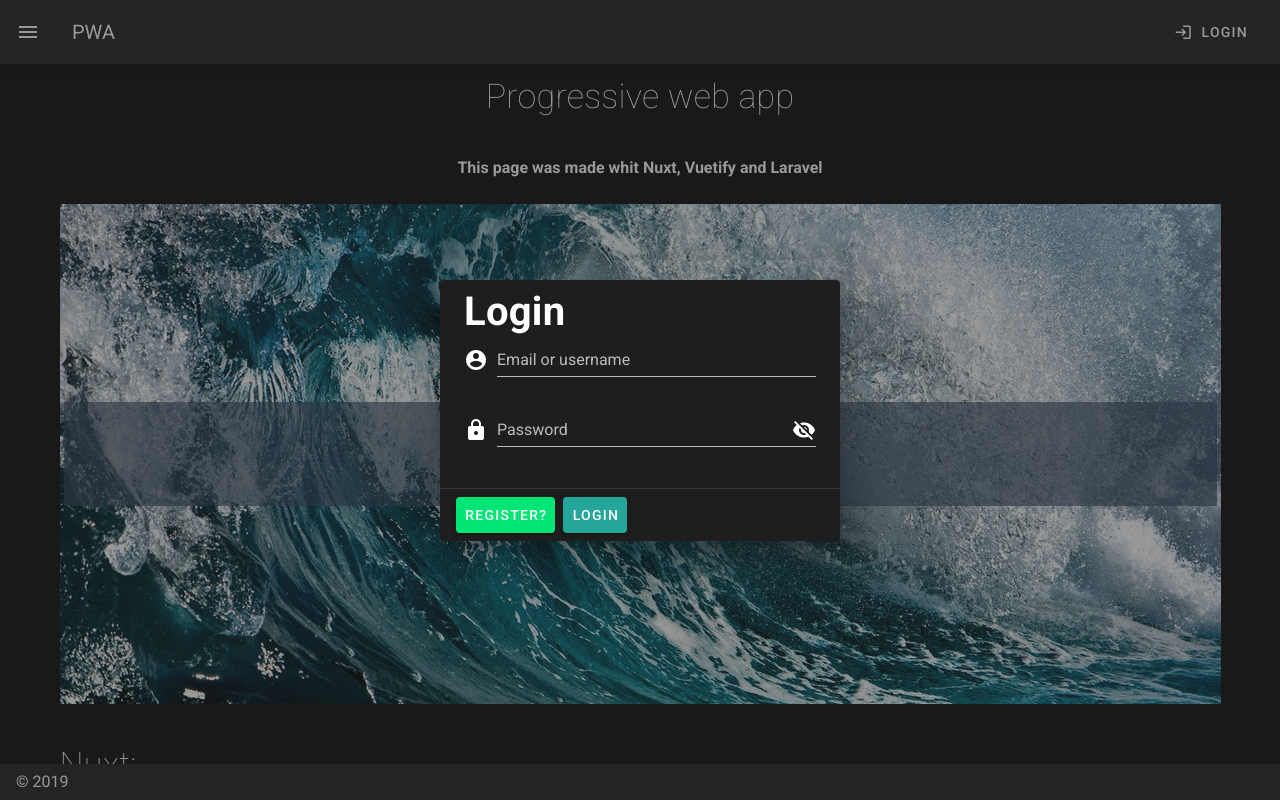
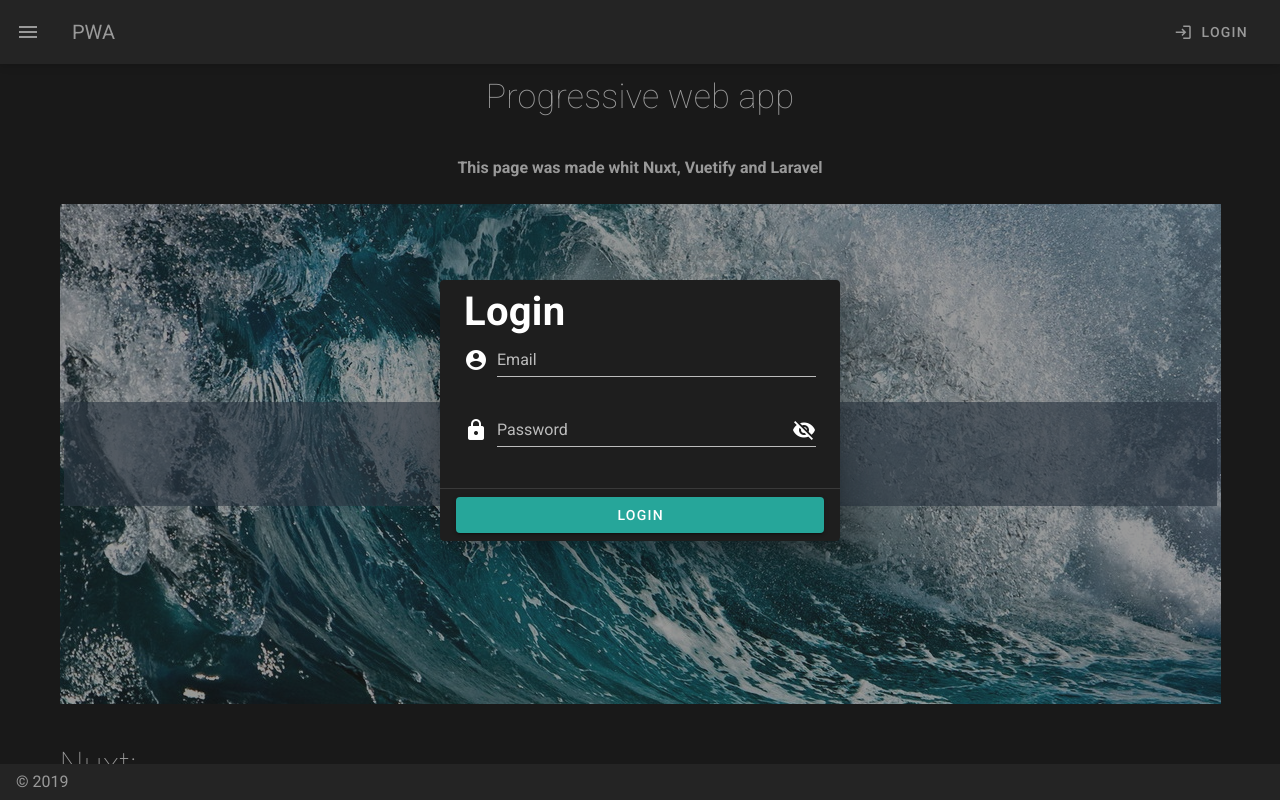
Before and after one commit to oscahumbertomr/nuxtPWA, a Nuxt app: page / in a window 1280 px wide. Both pictures are taken after a click on the button "LOGIN". Shown: the top 800 px of the page. Built offline with nearby package versions, Linux system fonts and the light colour scheme.

Commit message:
ajax overlay loading animation

```diff
--- a/components/login.vue
+++ b/components/login.vue
@@ -2,6 +2,7 @@
     <v-dialog
             v-model="modalLoginStatus"
             width="400"
+            :persistent="loading"
     >
         <v-card width="400" class="mx-auto mt-5">
             <v-card-title class="pb-0">
@@ -10,13 +11,15 @@
             <v-card-text>
                 <v-form>
                     <v-text-field
-                            label="Email or username"
-                            v-model="username"
+                            label="Email"
+                            :disabled="loading"
+                            v-model="email"
                             prepend-icon="mdi-account-circle"
                     />
                     <v-text-field
                             :type="showPassword ? 'text' : 'password'"
                             label="Password"
+                            :disabled="loading"
                             v-model="password"
                             prepend-icon="mdi-lock"
                             :append-icon="showPassword ? 'mdi-eye' : 'mdi-eye-off'"
@@ -26,8 +29,8 @@
             </v-card-text>
             <v-divider></v-divider>
             <v-card-actions>
-                <v-btn color="success" @click="registerUser">Register?</v-btn>
-                <v-btn color="info">Login</v-btn>
+                <!--                <v-btn color="success" @click="registerUser">Register?</v-btn>-->
+                <v-btn color="info" :loading="loading" @click="login" block>Login</v-btn>
             </v-card-actions>
         </v-card>
     </v-dialog>
@@ -39,20 +42,41 @@
         data() {
             return {
                 showPassword: false,
-                username: null,
-                password:null,
+                email: null,
+                password: null,
+                loading:false
             }
         },
         methods: {
-            registerUser() {
+            login() {
+                this.loading = true
                 this.$auth.loginWith(
-                    "local",{
+                    "local", {
                         data: {
-                            email :this.username,
+                            email: this.email,
                             password: this.password
                         }
                     }
-                )
+                ).then(response => {
+                    console.log('nani?')
+                        this.modalLoginStatus = false
+                    }
+                ).catch(
+
+                ).finally(f=>{
+                    this.loading = false
+                })
+            },
+            registerUser() {
+               /* this.$auth.registerStrategy(
+                    "local", {
+                        data: {
+                            email: this.email,
+                            name: 'ingOscar',
+                            password: this.password
+                        }
+                    }
+                )*/
             }
         },
         computed: {
@@ -69,6 +93,7 @@
             }
         },
         mounted() {
+            console.log('mounted')
             window.vm = this
         }
 
--- a/layouts/default.vue
+++ b/layouts/default.vue
@@ -85,6 +85,11 @@
         >
             <span>&copy; 2019</span>
         </v-footer>
+        <v-overlay :value="overlay" opacity="0.8" absolute z-index="500">
+            <span class="custom-loader-cached">
+                <v-icon light color="#ffffff" x-large>mdi-cached</v-icon>
+            </span>
+        </v-overlay>
 
     </v-app>
 </template>
@@ -98,6 +103,7 @@
         },
         data() {
             return {
+                overlay: false,
                 clipped: false,
                 drawer: false,
                 fixed: false,
@@ -158,6 +164,60 @@
             },
         },
         mounted() {
+            this.$axios.onRequest(rquest=>{
+                this.$nuxt.$loading.start();
+                this.overlay = true
+            });
+            this.$axios.onResponse(response=>{
+                this.overlay = false
+                this.$nuxt.$loading.finish();
+            });
         }
     }
 </script>
+<style scoped>
+    .custom-loader-cached {
+        animation: loader 1s infinite;
+        display: flex;
+        margin-top: 50vh;
+    }
+    .v-overlay{
+        align-items: end !important;
+    }
+
+    @-moz-keyframes loader {
+        from {
+            transform: rotate(0);
+        }
+        to {
+            transform: rotate(360deg);
+        }
+    }
+
+    @-webkit-keyframes loader {
+        from {
+            transform: rotate(0);
+        }
+        to {
+            transform: rotate(360deg);
+        }
+    }
+
+    @-o-keyframes loader {
+        from {
+            transform: rotate(0);
+        }
+        to {
+            transform: rotate(360deg);
+        }
+    }
+
+    @keyframes loader {
+        from {
+            transform: rotate(0);
+        }
+        to {
+            transform: rotate(360deg);
+        }
+    }
+</style>
```
